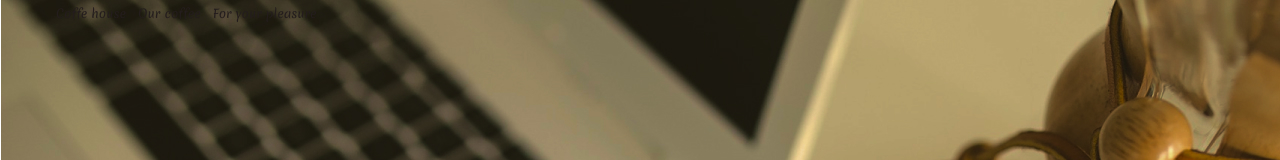
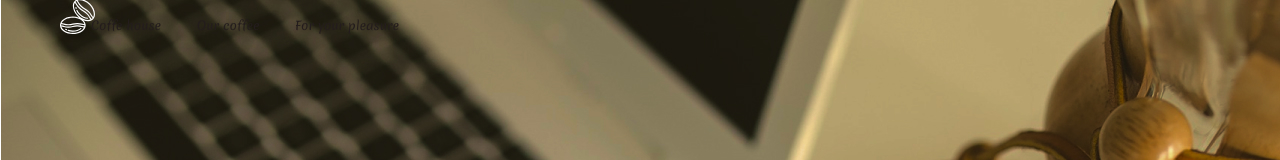
Before and after one commit to kostya-mikhalkov/react-app-coffee, a React (Create React App) app: page / in a window 1280 px wide. Shown: the top 160 px of the page. Built offline with nearby package versions, Linux system fonts and the light colour scheme.

Commit message:
feat: added classes for Navigation components

```diff
--- a/src/components/navigation/js/navigation.js
+++ b/src/components/navigation/js/navigation.js
@@ -1,7 +1,8 @@
 import '../css/navigation.css'
 export default function Navigation({onClicked, className}) {
+    const combinedClass = `header-nav ${className}`;
     return (
-        <div className={className}>
+        <div className={combinedClass}>
             <button className="btn-nav" onClick={() => onClicked('coffe house')}>Coffe house</button>
             <button className="btn-nav" onClick={() => onClicked('our coffee')}>Our coffee</button>
             <button className="btn-nav" onClick={() => onClicked('for your pleasure')}>For your pleasure</button>
```
